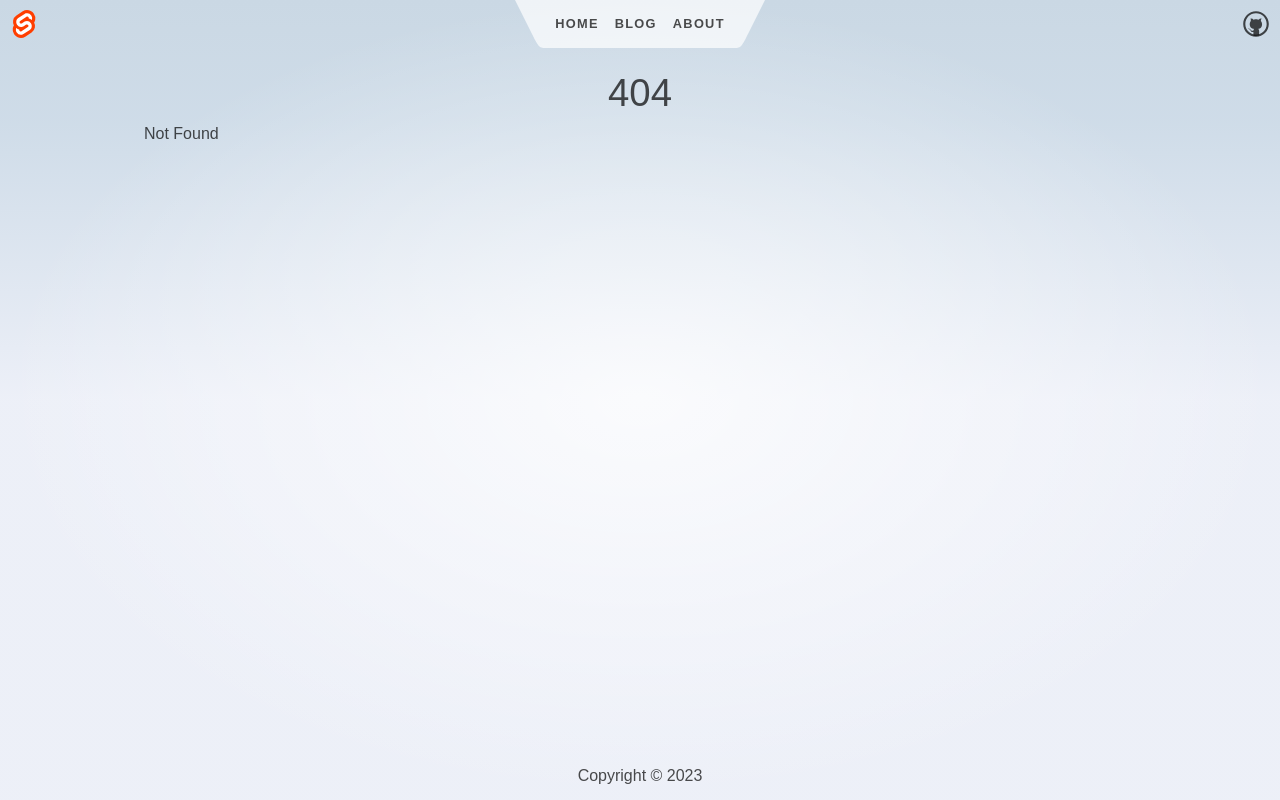
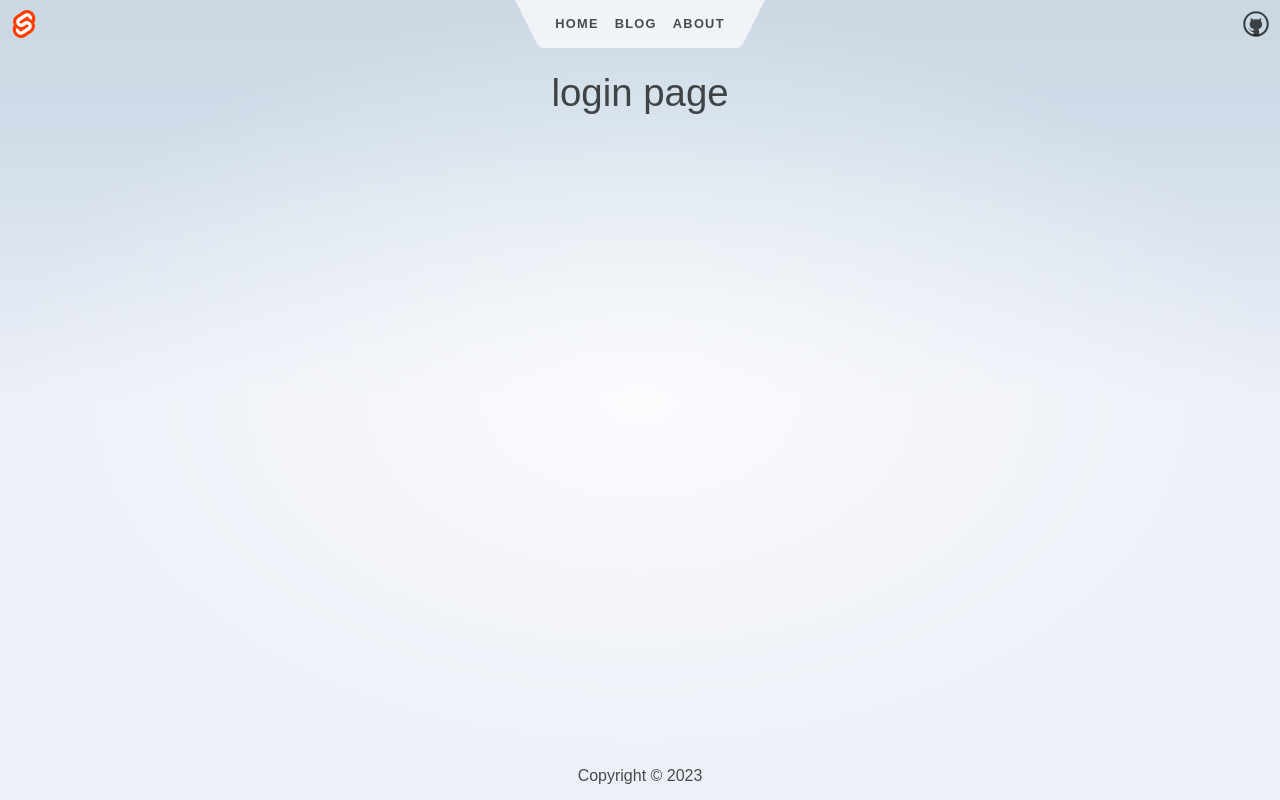
Before and after one commit to aasim-park/blog, a SvelteKit app: page /login in a window 1280 px wide. Before the commit this address had no page. Built offline with nearby package versions, Linux system fonts and the light colour scheme.

Commit message:
fixed blog page, login header

```diff
--- /dev/null
+++ b/src/routes/login/+page.svelte
@@ -0,0 +1,2 @@
+
+<h1>login page</h1>
```
